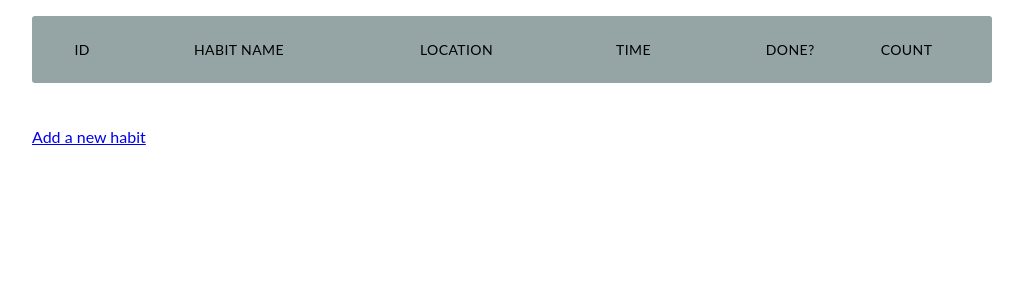
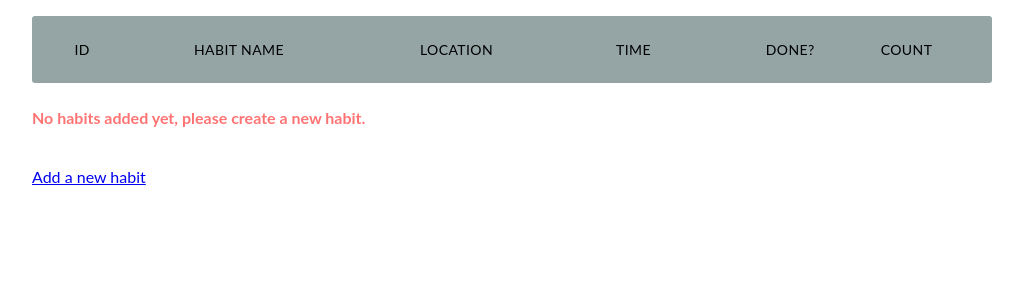
Before and after one commit to bryano13/HabitTracker, a Flask app: page / in a window 1280 px wide. Shown: the top 300 px of the page, without its empty margins (148-1171 px from the left). Run offline with Flask 2, Linux system fonts and the light colour scheme.

Commit message:
added requiremnts, Procfile and modified the app file and home.html

```diff
--- a/app.py
+++ b/app.py
@@ -32,8 +32,7 @@ def updatedecimal():
                                                    id=id,
                                                    name=name,
                                                    time=time,
-                                                   location=location,
-                                                   newclass="newclass"))
+                                                   location=location))
         except Exception:
             raise
 
@@ -41,21 +40,8 @@ def updatedecimal():
 @app.route('/', methods=["GET", "POST"])
 def home_page():
     """ Home page """
-    classlist = []
-    if len(habitList) > 0:
-        for obj in habitList:
-            obj.press()
-            if obj.count == 0:
-                newclass = "learn-more"
-                classlist.append(newclass)
-            else:
-                newclass = "newclass"
-                classlist.append(newclass)
-        return render_template(
-            "home.html", objList=habitList, classlist=classlist)
-    else:
-        return render_template(
-            "home.html", objList=habitList, count=0, newclass="learn-more")
+    return render_template(
+        "home.html", objList=habitList, count=0, newclass="learn-more")
 
 
 @app.route("/new", methods=["GET", "POST"])
--- a/templates/home.html
+++ b/templates/home.html
@@ -21,6 +21,12 @@
                 <div class="col col-6" >Count</div>
             </li>
             <!-- Counter for the id of each habit -->
+            {% if objList|length == 0 %}
+
+            <h4 style="color: rgba(255, 0, 0, 0.548)">No habits added yet, please create a new habit.</h4>
+
+            {% else %}
+
             {% set i = namespace(value=0) %}
             <!-- For loop to create the table of habits from the objects save in objList -->
             {% for obj in objList %}
@@ -31,7 +37,7 @@
                         <div class="col col-3" data-label="Location">{{obj.location}}</div>
                         <div class="col col-4" data-label="Time">{{obj.time}}</div>
                         <div class="col col-5" data-label="Done">
-                            <button id="{{obj.id}}" name="{{ obj.id }}" class="{{ classlist[i.value] }}" {{obj.disable}}>
+                            <button id="{{obj.id}}" name="{{ obj.id }}" class="learn-more">
                                 {{obj.done}}
                             </button>
                         </div>
@@ -42,6 +48,7 @@
                 </div>
             {% set i.value = i.value + 1 %}
             {% endfor %}
+            {% endif %}
             </ul>
             <br>
         <!--link to got to new.html-->
```
Also changed, not shown: habit_maker.py (+0 -22 lines), requirements.txt (added, +7 -0 lines), 1 other file.
